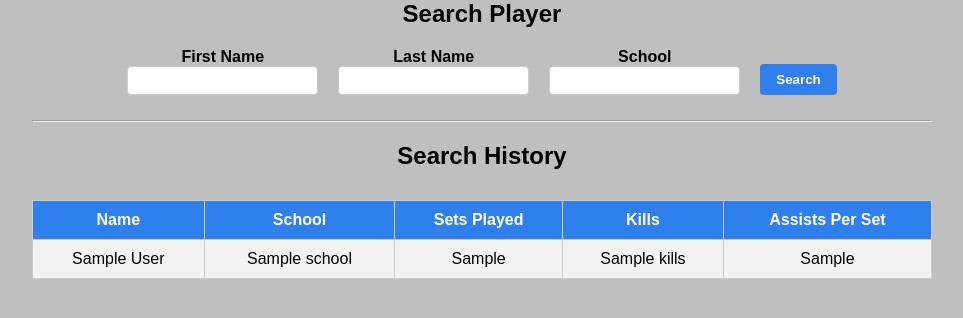
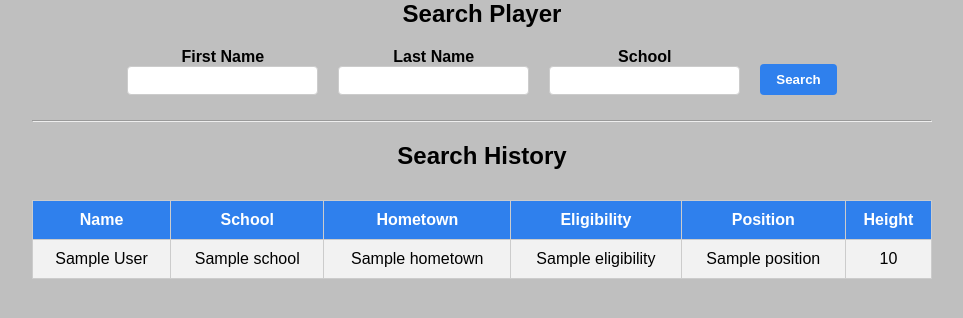
Before and after one commit to Megusaka/NCAA-Transfer-Portal-Assistant, a Flask app: template templates/index.html in a window 1280 px wide. Shown: the part 153-471 px from the top of the page, without its empty margins (158-1121 px from the left). Run offline with Flask 3, Linux system fonts and the light colour scheme; the template is opened without the code that fills it: most values are stand-ins (such as "Sample title", 1, 10 or a date in 2020).

Commit message:
zoes html changes

```diff
--- a/templates/index.html
+++ b/templates/index.html
@@ -27,15 +27,16 @@
 
 <table>
 <tr>
-    <th>Name</th><th>School</th><th>Sets Played</th><th>Kills</th><th>Assists Per Set</th>
+    <th>Name</th><th>School</th><th>Hometown</th><th>Eligibility</th><th>Position</th><th>Height</th>
 </tr>
-{% for player in all_data %}
+{% for player in player_summary %}
 <tr>
     <td>{{ player.identifying.first_name }} {{ player.identifying.last_name }}</td>
     <td>{{ player.identifying.school }}</td>
-    <td>{{ player.career.sets_played or '' }}</td>
-    <td>{{ player.career.kills or '' }}</td>
-    <td>{{ player.career.assists_per_set or '' }}</td>
+    <td>{{ player.identifying.hometown }}</td>
+    <td>{{ player.identifying.eligibility }}</td>
+    <td>{{ player.identifying.position }}</td>
+    <td>{{ player.identifying.height }}</td>
 </tr>
 {% endfor %}
 </table>
```
